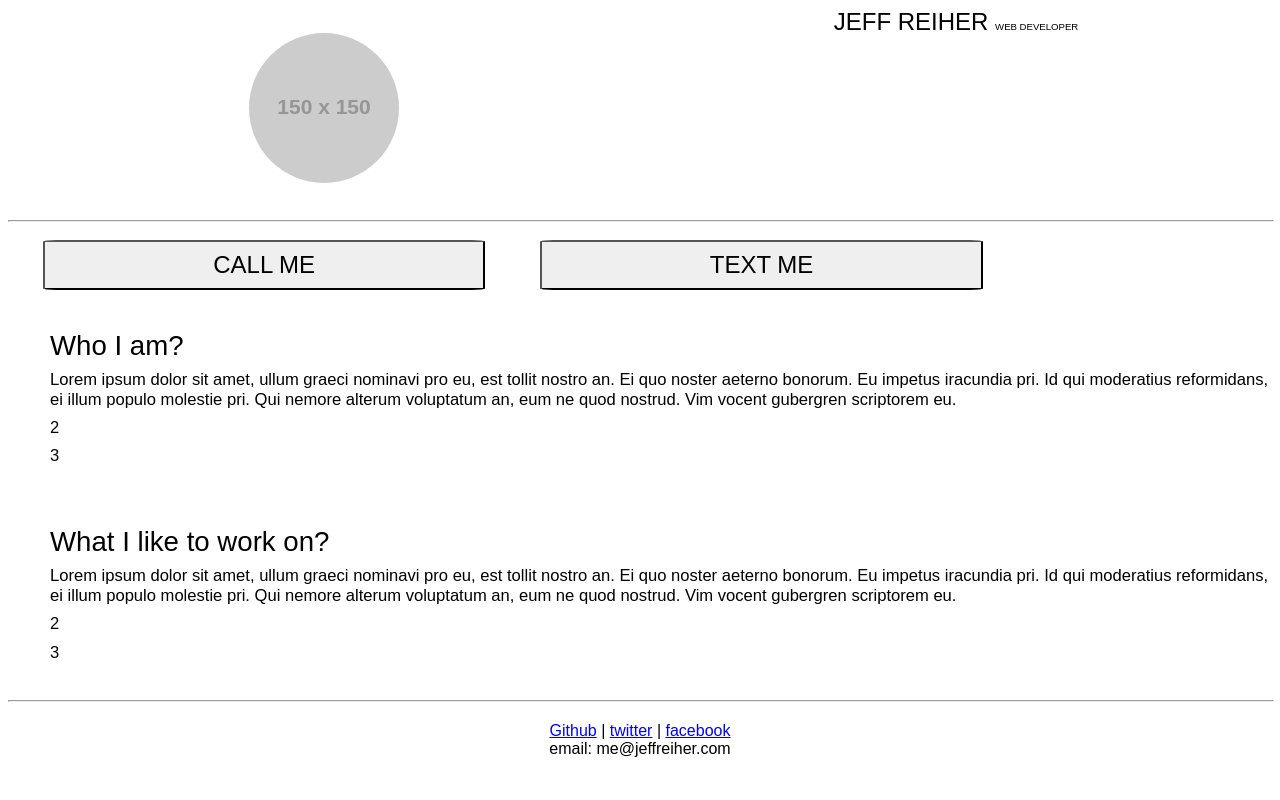
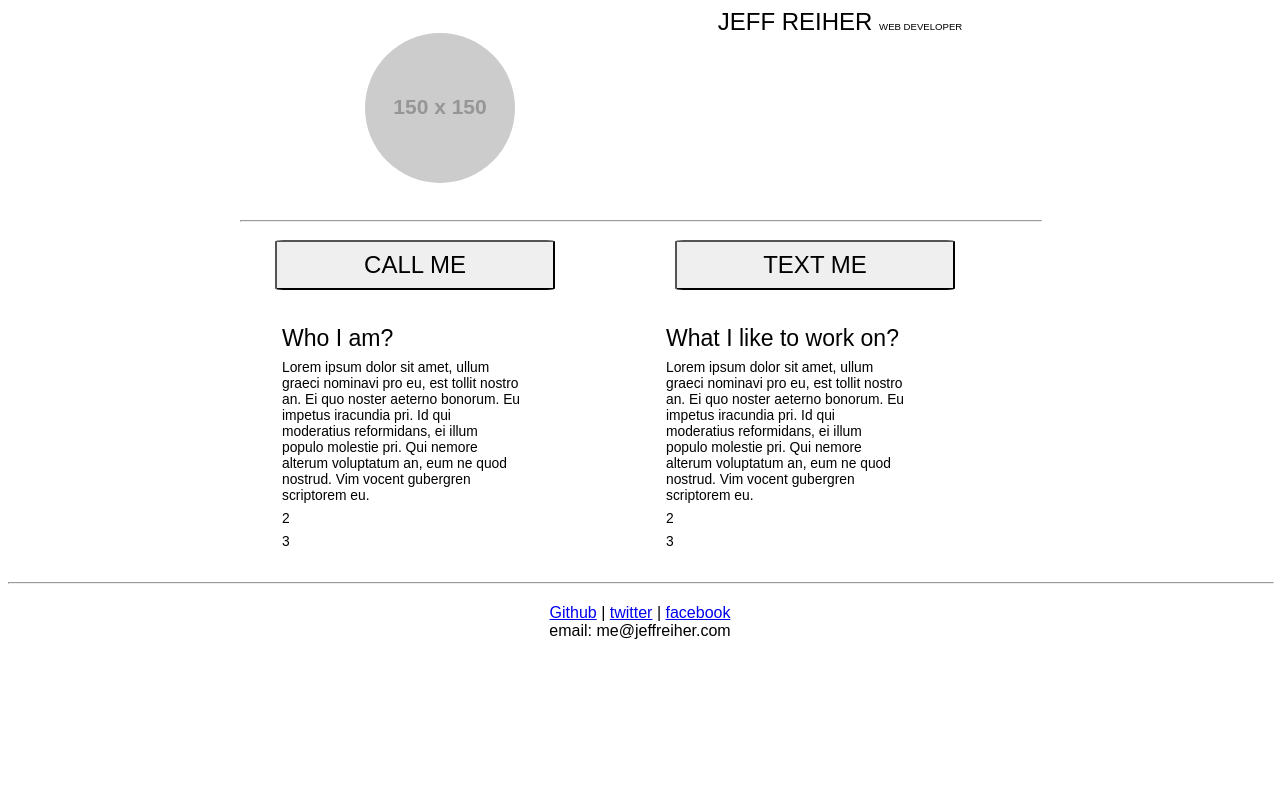
Before and after one commit to jreiher2003/jeffreiher, a Flask app: page /me in a window 1280 px wide. Run offline with Flask 2, Linux system fonts and the light colour scheme; grey boxes labelled with a size stand in for pictures from a placeholder-image service; some libraries are stand-ins or nearby versions.

Commit message:
mostly fluid desktop design

```diff
--- a/app/static/front.css
+++ b/app/static/front.css
@@ -35,6 +35,7 @@ hr {
 }
 .click-to-call button, .click-to-text button {
     width: 100%;
+    max-width: 325px;
     height: 50px;
     margin-bottom: 10px;
     margin-top: 10px;
@@ -42,11 +43,7 @@ hr {
     font-size: 1.5em;
     text-transform: uppercase;
 }
-.content {
-    font-size: 1.2em;
-    /*text-align: center;*/
-    width: 100%;
-}
+
 .info {
     font-size: 1.2em;
     text-align: left;
@@ -76,10 +73,27 @@ hr {
 @media screen and (min-width: 550px) {
     .profile { width: 50%;}
     .name { width: 50%; }
-    .click-to-call, .click-to-text {
+    .click-to-call {
         width: 35%;
         margin-right: 20px;
         margin-left:35px;
     }
+    .click-to-text {
+        width: 35%;
+        margin-left: 100px;
+    }
 
 }
+@media screen and (min-width: 800px) {
+    .container {
+        width: 800px;
+        margin-left: auto;
+        margin-right: auto;
+    }
+    .info { width: 35%; }
+    .info.dt2 { width: 35%;
+                 margin-left: 100px;
+                  }
+
+
+}
--- a/app/templates/front.html
+++ b/app/templates/front.html
@@ -29,8 +29,8 @@
 
 
 
-		<div class="content">
-			<div class="info">
+
+			<div class="info dt1">
 				<ul>Who I am?
 					<li>Lorem ipsum dolor sit amet, ullum graeci nominavi pro eu, est tollit nostro an. Ei quo noster aeterno bonorum. Eu impetus iracundia pri. Id qui moderatius reformidans, ei illum populo molestie pri. Qui nemore alterum voluptatum an, eum ne quod nostrud. Vim vocent gubergren scriptorem eu.</li>
 					<li>2</li>
@@ -38,7 +38,7 @@
 				</ul>
 			</div>
 
-			<div class="info">
+			<div class="info dt2">
 				<ul>What I like to work on?
 					<li>Lorem ipsum dolor sit amet, ullum graeci nominavi pro eu, est tollit nostro an. Ei quo noster aeterno bonorum. Eu impetus iracundia pri. Id qui moderatius reformidans, ei illum populo molestie pri. Qui nemore alterum voluptatum an, eum ne quod nostrud. Vim vocent gubergren scriptorem eu.</li>
 					<li>2</li>
@@ -61,7 +61,7 @@
 
 
 
-	</div>
+
 </body>
 
 </html>
```
